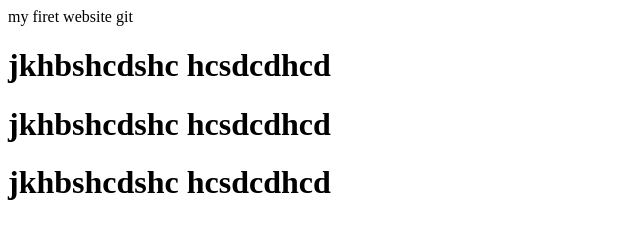
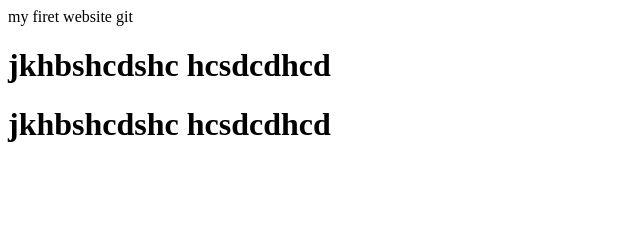
Before and after one commit to shuukla/mywebsite, a plain HTML site: page index.html in a window 1280 px wide. Shown: the whole page, without its empty margins (0-640 px from the left). Drawn offline with Linux system fonts and the light colour scheme.

Commit message:
Update index.html

```diff
--- a/index.html
+++ b/index.html
@@ -1,4 +1,3 @@
 <p style:background-color:red>  my firet  website  git   </p>
 <h1>jkhbshcdshc hcsdcdhcd </h1>
 <h1>jkhbshcdshc hcsdcdhcd </h1>
-<h1>jkhbshcdshc hcsdcdhcd </h1>
```
